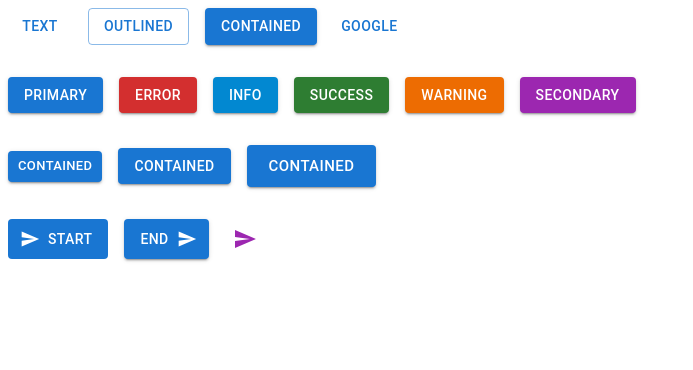
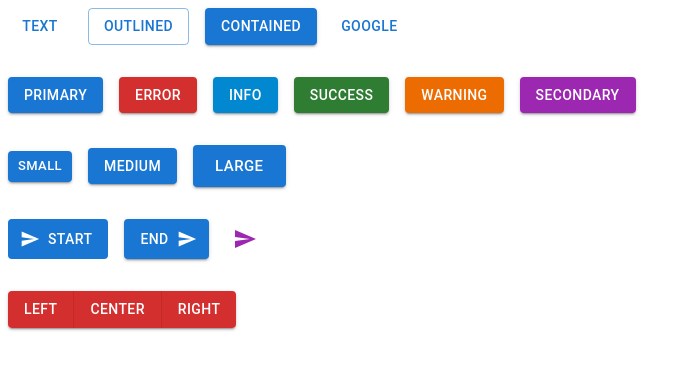
Before and after one commit to mahipurohit1/React-material-Ui-complete, a React (Create React App) app: page / in a window 1280 px wide. Shown: the top 370 px of the page, without its empty margins (0-693 px from the left). Built offline with nearby package versions, Linux system fonts and the light colour scheme.

Commit message:
button group done

```diff
--- a/src/components/MyButton.tsx
+++ b/src/components/MyButton.tsx
@@ -1,5 +1,5 @@
 import React from "react";
-import { Stack, Button, IconButton } from "@mui/material";
+import { Stack, Button, IconButton, ButtonGroup } from "@mui/material";
 import SendIcon from "@mui/icons-material/Send";
 
 const MyButton: React.FC = () => {
@@ -39,13 +39,13 @@
 
       <Stack display={"block"} spacing={2} direction="row">
         <Button variant="contained" size="small">
-          contained
+          small
         </Button>
         <Button variant="contained" size="medium">
-          contained
+          medium
         </Button>
         <Button variant="contained" size="large">
-          contained
+          large
         </Button>
       </Stack>
 
@@ -64,6 +64,13 @@
           <SendIcon />
         </IconButton>
       </Stack>
+      <Stack direction="row">
+        <ButtonGroup variant="contained" size="medium" color="error">
+          <Button>left</Button>
+          <Button>center</Button>
+          <Button>right</Button>
+        </ButtonGroup>
+      </Stack>
     </Stack>
   );
 };
```
